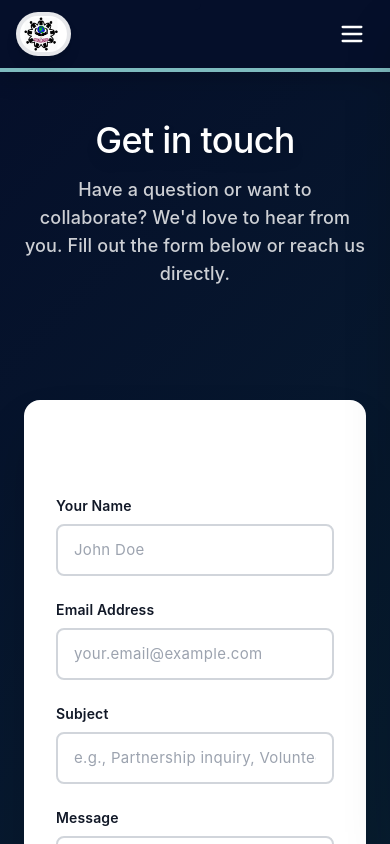
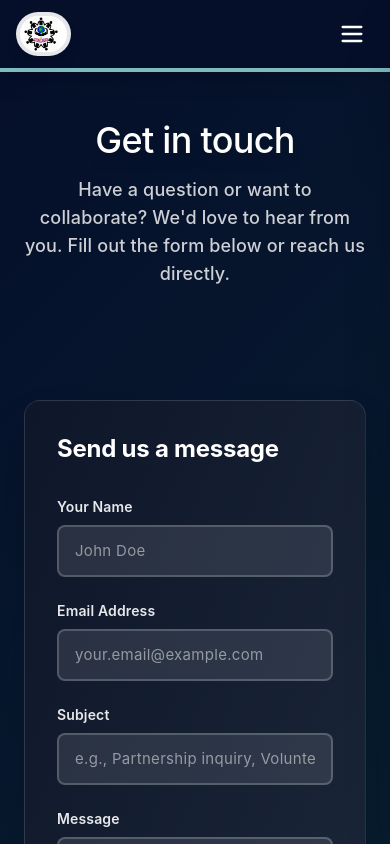
Before and after one commit to DerrickOmwanza/yoniserd, a React (Create React App) app: page /yoniserd/contact in a window 390 px wide. Built offline with nearby package versions, Linux system fonts and the light colour scheme.

Commit message:
Beautify contact form: add dark glass background, fix success message visibility, update colors to match brand
Amp-Thread-ID: https://ampcode.com/threads/T-019c117b-1990-7297-807c-2790171aa377
Co-authored-by: Amp <amp@ampcode.com>

```diff
--- a/src/pages/Contact.jsx
+++ b/src/pages/Contact.jsx
@@ -114,12 +114,12 @@ const Contact = () => {
           <div className="max-w-5xl mx-auto">
             <div className="grid md:grid-cols-2 gap-8 md:gap-12">
               {/* Contact Form */}
-              <div className="bg-white rounded-2xl shadow-2xl p-8 md:p-10">
-                <h2 className="text-2xl md:text-3xl font-bold mb-8 text-gray-900">Send us a message</h2>
+              <div className="bg-gradient-to-br from-slate-900/95 to-slate-800/95 backdrop-blur-lg rounded-2xl shadow-2xl p-8 md:p-10 border border-white/10">
+                <h2 className="text-2xl md:text-3xl font-bold mb-8 text-white">Send us a message</h2>
 
                 {submitted && (
-                  <div className="mb-6 p-4 bg-green-50 border-2 border-green-300 rounded-lg">
-                    <p className="text-green-700 font-semibold flex items-center gap-2">
+                  <div className="mb-6 p-4 bg-gradient-to-r from-green-500/20 to-emerald-500/20 border-2 border-green-400 rounded-lg animate-pulse">
+                    <p className="text-green-300 font-semibold flex items-center gap-2 text-lg">
                       <span className="text-2xl">✓</span> Thank you! We&apos;ll get back to you soon.
                     </p>
                   </div>
@@ -137,7 +137,7 @@ const Contact = () => {
                   <input type="hidden" name="bot-field" />
                   {/* Name Field */}
                    <div>
-                    <label htmlFor="name" className="block text-sm font-semibold text-gray-900 mb-2">
+                     <label htmlFor="name" className="block text-sm font-semibold text-white/90 mb-2">
                        Your Name
                      </label>
                      <input
@@ -147,10 +147,10 @@ const Contact = () => {
                        value={formData.name}
                        onChange={handleChange}
                        placeholder="John Doe"
-                      className={`w-full px-4 py-3 rounded-lg border-2 transition-colors focus:outline-none focus:ring-2 focus:ring-offset-0 ${
+                       className={`w-full px-4 py-3 rounded-lg border-2 bg-white/10 text-white placeholder-white/50 transition-colors focus:outline-none focus:ring-2 focus:ring-offset-0 ${
                          errors.name
                            ? 'border-red-400 focus:ring-red-300 focus:border-red-400'
-                          : 'border-gray-300 focus:ring-blue-300 focus:border-blue-400'
+                           : 'border-white/20 focus:ring-cyan-400/50 focus:border-cyan-400'
                        }`}
                      />
                     {errors.name && (
@@ -160,7 +160,7 @@ const Contact = () => {
 
                   {/* Email Field */}
                    <div>
-                    <label htmlFor="email" className="block text-sm font-semibold text-gray-900 mb-2">
+                     <label htmlFor="email" className="block text-sm font-semibold text-white/90 mb-2">
                        Email Address
                      </label>
                      <input
@@ -170,10 +170,10 @@ const Contact = () => {
                        value={formData.email}
                        onChange={handleChange}
                        placeholder="your.email@example.com"
-                      className={`w-full px-4 py-3 rounded-lg border-2 transition-colors focus:outline-none focus:ring-2 focus:ring-offset-0 ${
+                       className={`w-full px-4 py-3 rounded-lg border-2 bg-white/10 text-white placeholder-white/50 transition-colors focus:outline-none focus:ring-2 focus:ring-offset-0 ${
                          errors.email
                            ? 'border-red-400 focus:ring-red-300 focus:border-red-400'
-                          : 'border-gray-300 focus:ring-blue-300 focus:border-blue-400'
+                           : 'border-white/20 focus:ring-cyan-400/50 focus:border-cyan-400'
                        }`}
                      />
                     {errors.email && (
@@ -183,7 +183,7 @@ const Contact = () => {
 
                   {/* Subject Field */}
                    <div>
-                    <label htmlFor="subject" className="block text-sm font-semibold text-gray-900 mb-2">
+                     <label htmlFor="subject" className="block text-sm font-semibold text-white/90 mb-2">
                        Subject
                      </label>
                      <input
@@ -193,10 +193,10 @@ const Contact = () => {
                        value={formData.subject}
                        onChange={handleChange}
                        placeholder="e.g., Partnership inquiry, Volunteering opportunity"
-                      className={`w-full px-4 py-3 rounded-lg border-2 transition-colors focus:outline-none focus:ring-2 focus:ring-offset-0 ${
+                       className={`w-full px-4 py-3 rounded-lg border-2 bg-white/10 text-white placeholder-white/50 transition-colors focus:outline-none focus:ring-2 focus:ring-offset-0 ${
                          errors.subject
                            ? 'border-red-400 focus:ring-red-300 focus:border-red-400'
-                          : 'border-gray-300 focus:ring-blue-300 focus:border-blue-400'
+                           : 'border-white/20 focus:ring-cyan-400/50 focus:border-cyan-400'
                        }`}
                      />
                     {errors.subject && (
@@ -206,7 +206,7 @@ const Contact = () => {
 
                   {/* Message Field */}
                    <div>
-                    <label htmlFor="message" className="block text-sm font-semibold text-gray-900 mb-2">
+                     <label htmlFor="message" className="block text-sm font-semibold text-white/90 mb-2">
                        Message
                      </label>
                      <textarea
@@ -216,10 +216,10 @@ const Contact = () => {
                        onChange={handleChange}
                        placeholder="Tell us more about your inquiry..."
                        rows="6"
-                      className={`w-full px-4 py-3 rounded-lg border-2 transition-colors focus:outline-none focus:ring-2 focus:ring-offset-0 resize-none ${
+                       className={`w-full px-4 py-3 rounded-lg border-2 bg-white/10 text-white placeholder-white/50 transition-colors focus:outline-none focus:ring-2 focus:ring-offset-0 resize-none ${
                          errors.message
                            ? 'border-red-400 focus:ring-red-300 focus:border-red-400'
-                          : 'border-gray-300 focus:ring-blue-300 focus:border-blue-400'
+                           : 'border-white/20 focus:ring-cyan-400/50 focus:border-cyan-400'
                        }`}
                      />
                     {errors.message && (
@@ -230,7 +230,7 @@ const Contact = () => {
                   {/* Submit Button */}
                    <button
                      type="submit"
-                    className="w-full bg-gray-900 hover:bg-black text-white font-black text-xl py-4 px-8 rounded-lg hover:shadow-2xl hover:scale-105 transition-all duration-200 focus:outline-none focus:ring-4 focus:ring-gray-800 focus:ring-offset-2 cursor-pointer uppercase tracking-wider"
+                     className="w-full bg-gradient-to-r from-cyan-400 to-cyan-500 hover:from-cyan-300 hover:to-cyan-400 text-slate-900 font-black text-xl py-4 px-8 rounded-lg hover:shadow-2xl hover:scale-105 transition-all duration-200 focus:outline-none focus:ring-4 focus:ring-cyan-400 focus:ring-offset-2 focus:ring-offset-slate-900 cursor-pointer uppercase tracking-wider"
                      style={{
                        letterSpacing: '0.05em',
                      }}
@@ -239,7 +239,7 @@ const Contact = () => {
                    </button>
                   </form>
 
-                <p className="text-gray-600 text-sm mt-6 text-center">
+                  <p className="text-white/70 text-sm mt-6 text-center">
                    We typically respond within 24-48 hours during business days.
                   </p>
               </div>
```
Lines whose indentation alone changed are shown as unchanged.
